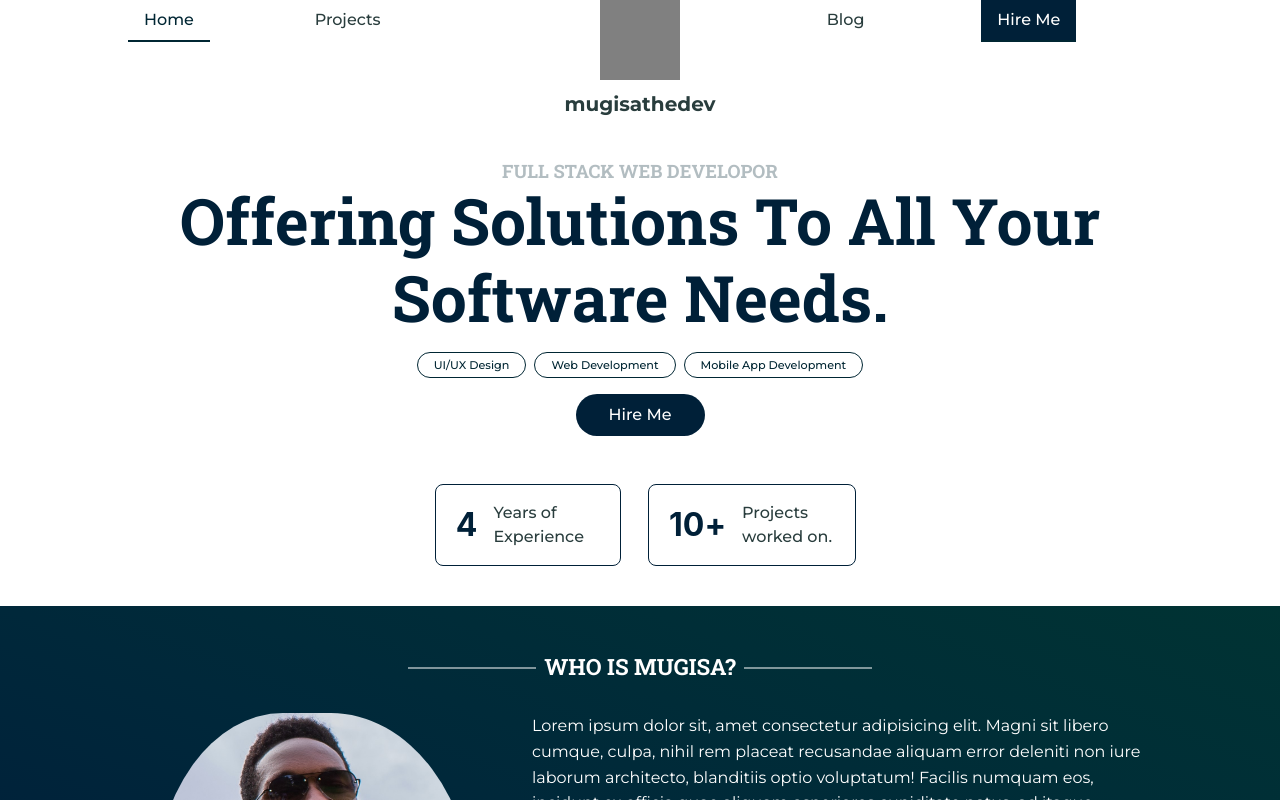
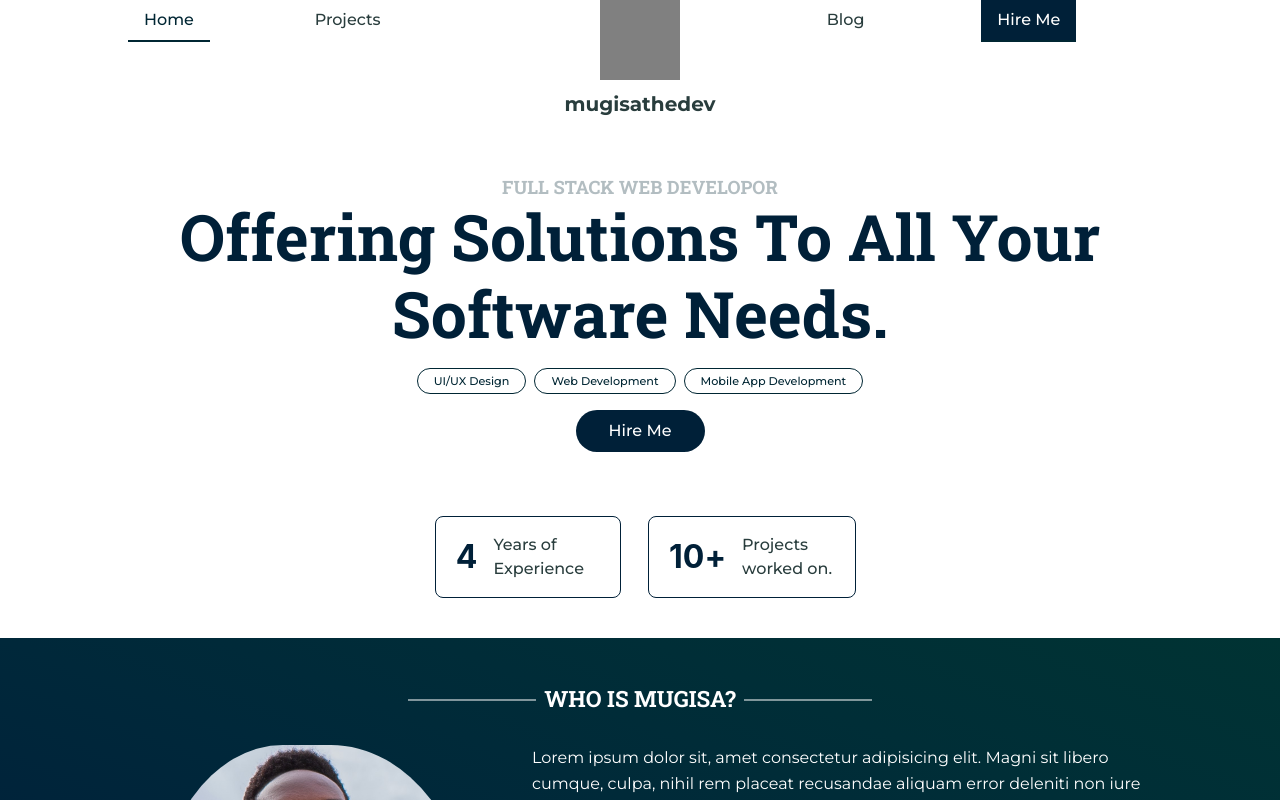
Before and after one commit to phillipmugisa/portfolio, a React (Create React App) app in the folder frontend/: page / in a window 1280 px wide. Shown: the top 800 px of the page. Built offline with nearby package versions, Linux system fonts and the light colour scheme.

Commit message:
Editing page starter

```diff
--- a/frontend/src/components/pageStarter.jsx
+++ b/frontend/src/components/pageStarter.jsx
@@ -12,8 +12,8 @@ const PageStarter = () => {
     }
 
     return (
-        <section className="page-starter container grid mg-block-2 gap-3 gap-md-2">
-            <div className="left">
+        <section className="page-starter container grid mg-block-2 gap-3 gap-md-3">
+            <div className="left mg-block-1">
                 <div className="page-starter-text grid gap-md-1">
                     {/* <h1 className="page-heading">I am Mugisa Phillip</h1> */}
                     <TypeWriter
```
